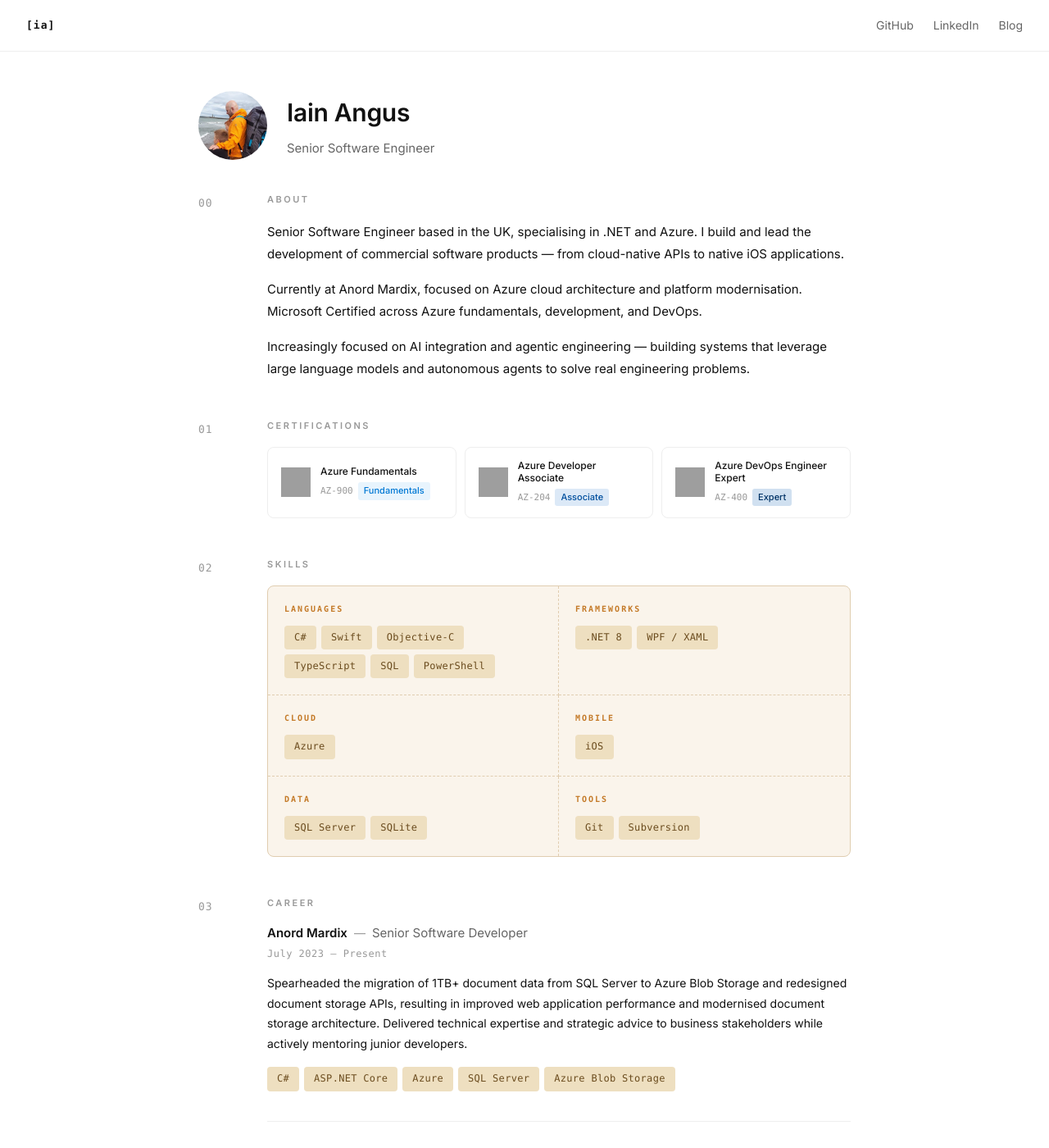
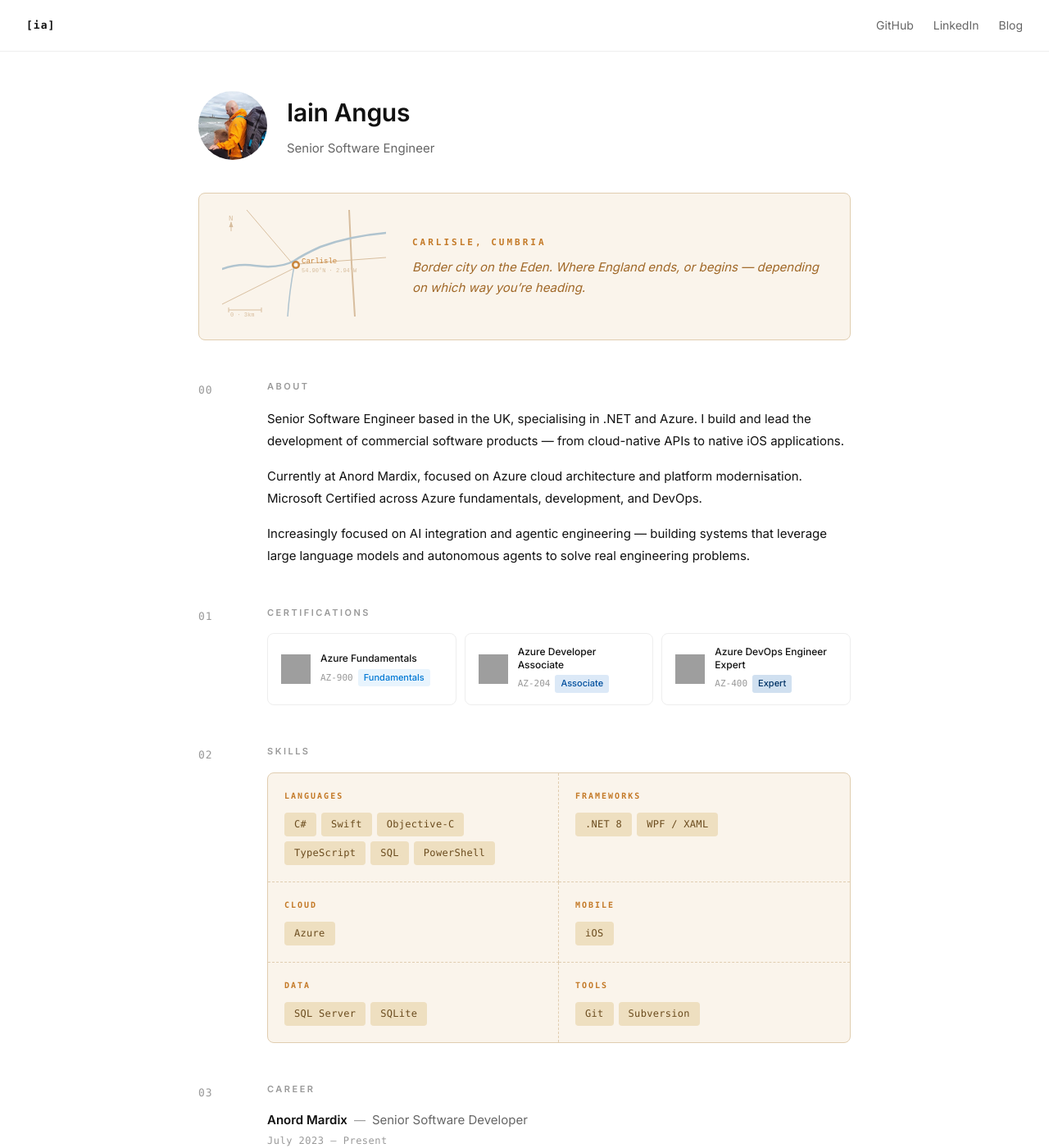
Before and after one commit to sixfortyfour/sixfortyfour.github.io, a Jekyll site: the page built from index.html, in a window 1280 px wide and 1400 px high. Shown: the whole window at 82% size. Built offline with Jekyll 4.4.1, drawn with Linux system fonts in a browser that asks for light colours; grey boxes are pictures that could not be loaded.

Commit message:
Add Carlisle location card with abstract SVG map
Co-Authored-By: Claude Sonnet 4.6 <noreply@anthropic.com>

```diff
--- a/assets/main.scss
+++ b/assets/main.scss
@@ -101,6 +101,41 @@ a {
 .hero-sub {
   font-size: 15px;
   color: var(--muted);
+}
+
+/* Location card */
+.location-card {
+  display: flex;
+  align-items: center;
+  gap: 32px;
+  background: #faf4eb;
+  border: 1px solid #e0cdb0;
+  border-radius: 8px;
+  padding: 20px 28px;
+  margin-bottom: 48px;
+}
+
+.location-map {
+  flex-shrink: 0;
+  width: 200px;
+  opacity: 0.9;
+}
+
+.location-name {
+  font-family: 'SFMono-Regular', Consolas, 'Liberation Mono', Menlo, 'Courier New', monospace;
+  font-size: 11px;
+  font-weight: 600;
+  text-transform: uppercase;
+  letter-spacing: 3px;
+  color: #c47a28;
+  margin-bottom: 10px;
+}
+
+.location-desc {
+  font-style: italic;
+  font-size: 15px;
+  line-height: 1.65;
+  color: #a06828;
 }
 
 /* Sections */
--- a/index.html
+++ b/index.html
@@ -9,6 +9,44 @@ layout: default
     <p class="hero-sub">Senior Software Engineer</p>
   </div>
 </section>
+
+<div class="location-card">
+  <div class="location-map">
+    <svg viewBox="0 0 200 130" fill="none" xmlns="http://www.w3.org/2000/svg">
+      <!-- North indicator -->
+      <text x="8" y="13" font-family="monospace" font-size="9" fill="#d4b896">N</text>
+      <line x1="11" y1="15" x2="11" y2="26" stroke="#d4b896" stroke-width="1"/>
+      <polygon points="11,14 8.5,21 13.5,21" fill="#d4b896"/>
+      <!-- M6 / A74(M) — north-south on the right -->
+      <path d="M 155 0 L 158 65 L 162 130" stroke="#d4b896" stroke-width="2"/>
+      <!-- A7 — northwest to Scotland -->
+      <path d="M 88 68 L 30 0" stroke="#d4b896" stroke-width="1"/>
+      <!-- A69 — east to Newcastle -->
+      <path d="M 92 66 L 200 58" stroke="#d4b896" stroke-width="1"/>
+      <!-- A595 — southwest to coast -->
+      <path d="M 86 72 L 0 115" stroke="#d4b896" stroke-width="1"/>
+      <!-- River Eden — curves west across the north -->
+      <path d="M 200 28 Q 155 32 120 45 Q 100 54 88 62 Q 70 72 40 68 Q 20 65 0 72" stroke="#a8bfcc" stroke-width="2.5" fill="none" stroke-linecap="round"/>
+      <!-- River Caldew — joins from south -->
+      <path d="M 80 130 Q 82 100 88 68" stroke="#a8bfcc" stroke-width="1.5" fill="none" stroke-linecap="round"/>
+      <!-- Location pin -->
+      <circle cx="90" cy="67" r="5" fill="#c47a28"/>
+      <circle cx="90" cy="67" r="2.5" fill="#faf4eb"/>
+      <!-- Labels -->
+      <text x="97" y="65" font-family="monospace" font-size="9" fill="#c47a28">Carlisle</text>
+      <text x="97" y="76" font-family="monospace" font-size="7" fill="#d4b896">54.90&#176;N &#183; 2.94&#176;W</text>
+      <!-- Scale bar -->
+      <line x1="8" y1="122" x2="48" y2="122" stroke="#d4b896" stroke-width="1"/>
+      <line x1="8" y1="119" x2="8" y2="125" stroke="#d4b896" stroke-width="1"/>
+      <line x1="48" y1="119" x2="48" y2="125" stroke="#d4b896" stroke-width="1"/>
+      <text x="10" y="130" font-family="monospace" font-size="7" fill="#d4b896">0 &#183; 3km</text>
+    </svg>
+  </div>
+  <div class="location-info">
+    <div class="location-name">Carlisle, Cumbria</div>
+    <p class="location-desc">Border city on the Eden. Where England ends, or begins &#8212; depending on which way you&#8217;re heading.</p>
+  </div>
+</div>
 
 <div class="sections">
 
```
